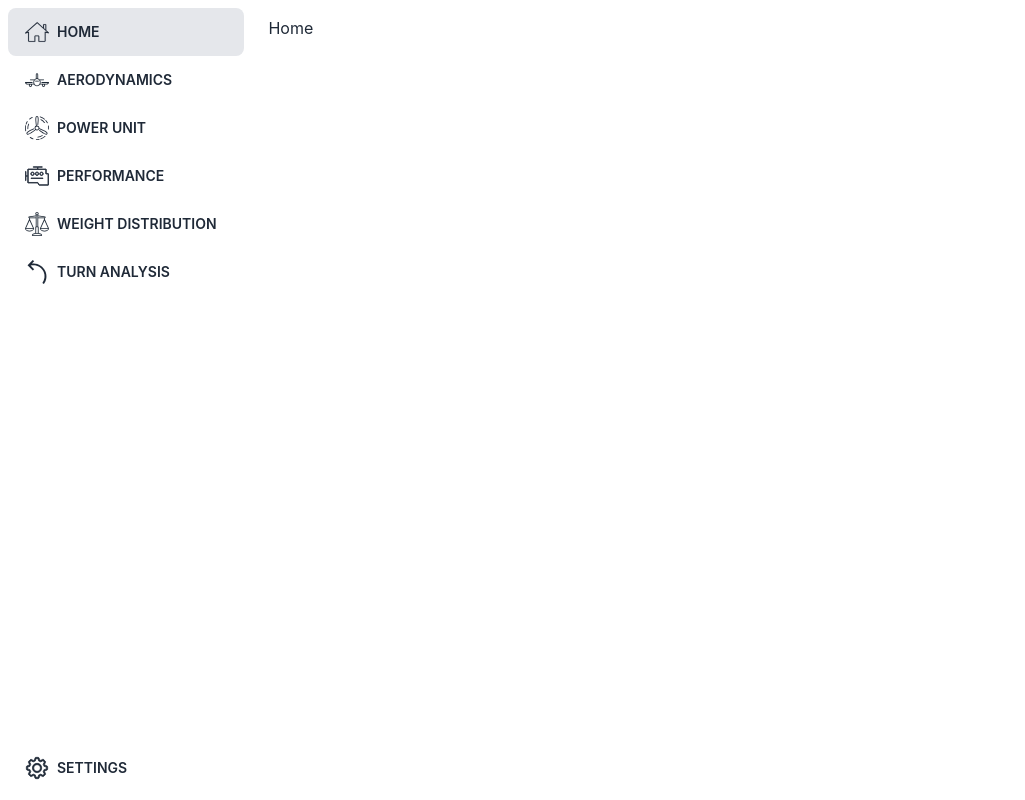
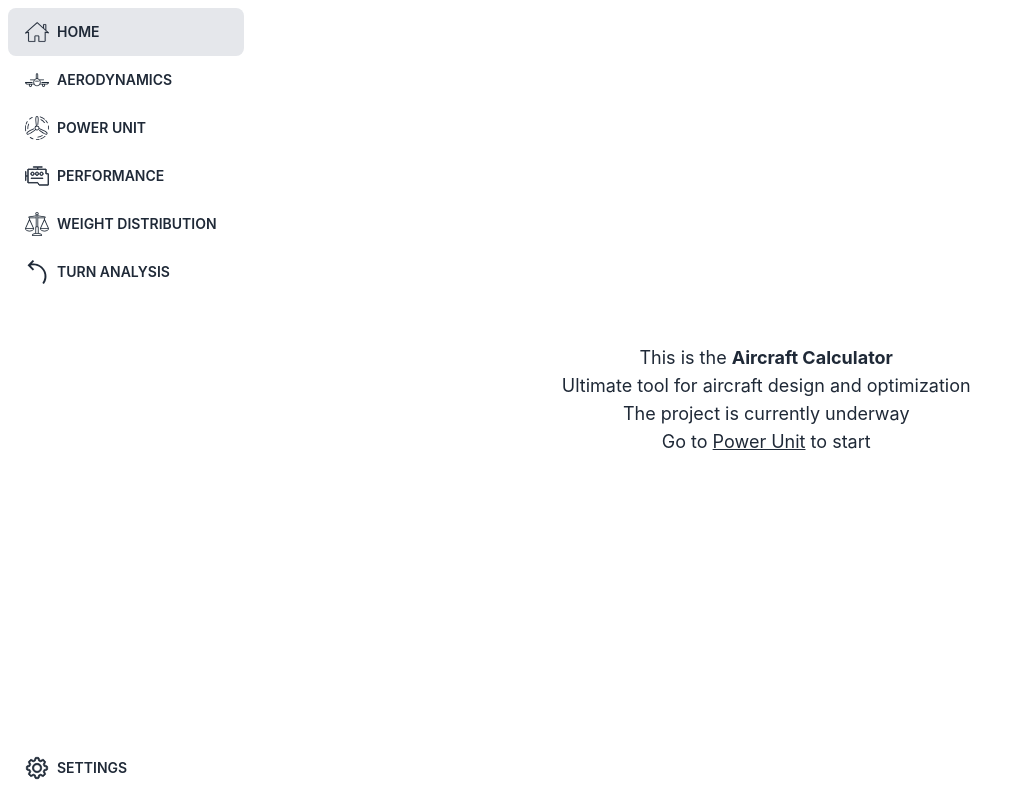
Before and after one commit to adamsmietanka/aircraft-calculator, a React (Create React App) app in the folder frontend/: page / in a window 1280 px wide. Shown: the whole page, without its empty margins (0-1025 px from the left). Built offline with nearby package versions, Linux system fonts and the light colour scheme.

Commit message:
feat: add homepage

```diff
--- a/frontend/src/components/templates/Home.tsx
+++ b/frontend/src/components/templates/Home.tsx
@@ -1,9 +1,23 @@
-import React from 'react'
+import React from "react";
+import { Link } from "react-router-dom";
 
 const Home = () => {
   return (
-    <div>Home</div>
-  )
-}
+    <div className="flex flex-col h-full items-center justify-center text-lg">
+      <div>
+        This is the <b>Aircraft Calculator</b>
+      </div>
+      <div>Ultimate tool for aircraft design and optimization</div>
+      <div>The project is currently underway</div>
+      <div>
+        Go to{" "}
+        <Link to="powerunit/engine" className="link">
+          Power Unit
+        </Link>{" "}
+        to start
+      </div>
+    </div>
+  );
+};
 
-export default Home
+export default Home;
```
